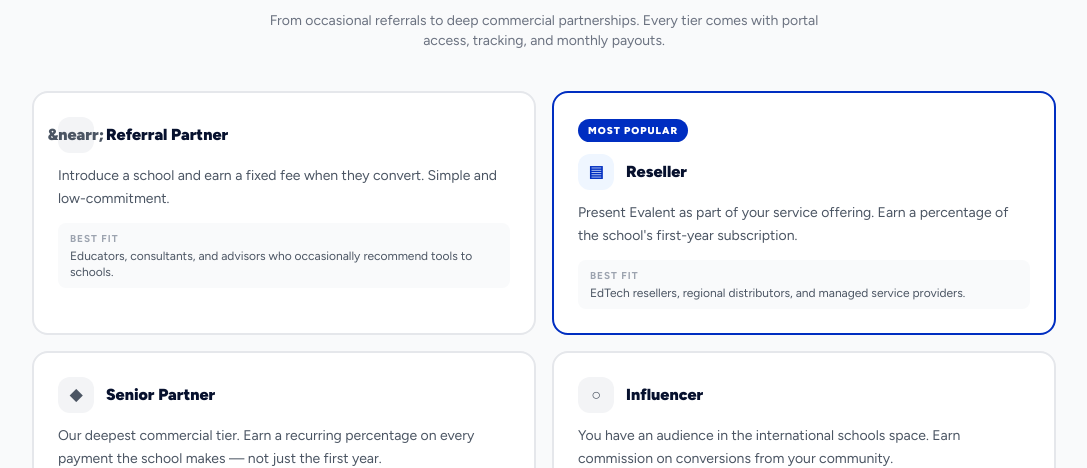
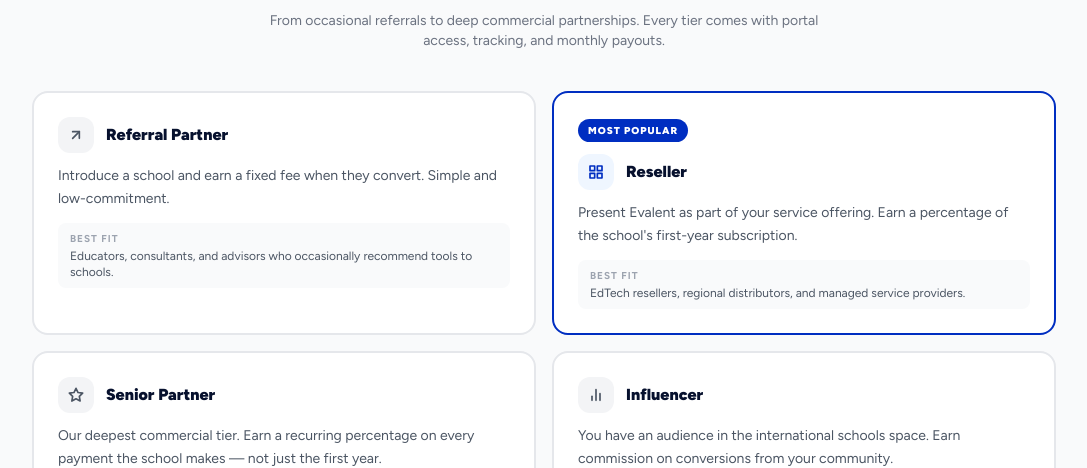
Before and after one commit to wigsbury-ui/evalent-marketing, a Next.js app: page /partners in a window 1280 px wide. Shown: the part 2007-2475 px from the top of the page, without its empty margins (96-1183 px from the left). Built offline with nearby package versions, Linux system fonts and the light colour scheme.

Commit message:
fix: partners page - replace HTML entity icons with SVG

```diff
--- a/src/app/partners/page.tsx
+++ b/src/app/partners/page.tsx
@@ -144,7 +144,7 @@ export default function PartnersPage() {
           <div className="grid md:grid-cols-2 gap-4">
             <div className="rounded-2xl p-6 border-2 border-gray-200 bg-white">
               <div className="flex items-center gap-3 mb-3">
-                <div className="w-9 h-9 rounded-xl flex items-center justify-center text-base font-black bg-gray-100 text-gray-600">&nearr;</div>
+                <div className="w-9 h-9 rounded-xl flex items-center justify-center bg-gray-100 text-gray-600"><svg width="16" height="16" viewBox="0 0 24 24" fill="none" stroke="currentColor" strokeWidth="2.5" strokeLinecap="round" strokeLinejoin="round"><path d="M7 17L17 7"/><path d="M7 7h10v10"/></svg></div>
                 <div className="text-base font-black text-navy">Referral Partner</div>
               </div>
               <p className="text-sm text-gray-600 leading-relaxed mb-3">Introduce a school and earn a fixed fee when they convert. Simple and low-commitment.</p>
@@ -156,7 +156,7 @@ export default function PartnersPage() {
             <div className="rounded-2xl p-6 border-2 border-brand bg-white">
               <div className="inline-block bg-brand text-white text-[10px] font-black px-2.5 py-1 rounded-full tracking-widest mb-3">MOST POPULAR</div>
               <div className="flex items-center gap-3 mb-3">
-                <div className="w-9 h-9 rounded-xl flex items-center justify-center text-base font-black bg-blue-50 text-brand">&#9636;</div>
+                <div className="w-9 h-9 rounded-xl flex items-center justify-center bg-blue-50 text-brand"><svg width="16" height="16" viewBox="0 0 24 24" fill="none" stroke="currentColor" strokeWidth="2.5" strokeLinecap="round" strokeLinejoin="round"><rect x="3" y="3" width="7" height="7"/><rect x="14" y="3" width="7" height="7"/><rect x="14" y="14" width="7" height="7"/><rect x="3" y="14" width="7" height="7"/></svg></div>
                 <div className="text-base font-black text-navy">Reseller</div>
               </div>
               <p className="text-sm text-gray-600 leading-relaxed mb-3">Present Evalent as part of your service offering. Earn a percentage of the school&apos;s first-year subscription.</p>
@@ -167,7 +167,7 @@ export default function PartnersPage() {
             </div>
             <div className="rounded-2xl p-6 border-2 border-gray-200 bg-white">
               <div className="flex items-center gap-3 mb-3">
-                <div className="w-9 h-9 rounded-xl flex items-center justify-center text-base font-black bg-gray-100 text-gray-600">&#9670;</div>
+                <div className="w-9 h-9 rounded-xl flex items-center justify-center bg-gray-100 text-gray-600"><svg width="16" height="16" viewBox="0 0 24 24" fill="none" stroke="currentColor" strokeWidth="2.5" strokeLinecap="round" strokeLinejoin="round"><polygon points="12 2 15.09 8.26 22 9.27 17 14.14 18.18 21.02 12 17.77 5.82 21.02 7 14.14 2 9.27 8.91 8.26 12 2"/></svg></div>
                 <div className="text-base font-black text-navy">Senior Partner</div>
               </div>
               <p className="text-sm text-gray-600 leading-relaxed mb-3">Our deepest commercial tier. Earn a recurring percentage on every payment the school makes &mdash; not just the first year.</p>
@@ -178,7 +178,7 @@ export default function PartnersPage() {
             </div>
             <div className="rounded-2xl p-6 border-2 border-gray-200 bg-white">
               <div className="flex items-center gap-3 mb-3">
-                <div className="w-9 h-9 rounded-xl flex items-center justify-center text-base font-black bg-gray-100 text-gray-600">&#9675;</div>
+                <div className="w-9 h-9 rounded-xl flex items-center justify-center bg-gray-100 text-gray-600"><svg width="16" height="16" viewBox="0 0 24 24" fill="none" stroke="currentColor" strokeWidth="2.5" strokeLinecap="round" strokeLinejoin="round"><path d="M18 20V10"/><path d="M12 20V4"/><path d="M6 20v-6"/></svg></div>
                 <div className="text-base font-black text-navy">Influencer</div>
               </div>
               <p className="text-sm text-gray-600 leading-relaxed mb-3">You have an audience in the international schools space. Earn commission on conversions from your community.</p>
```
